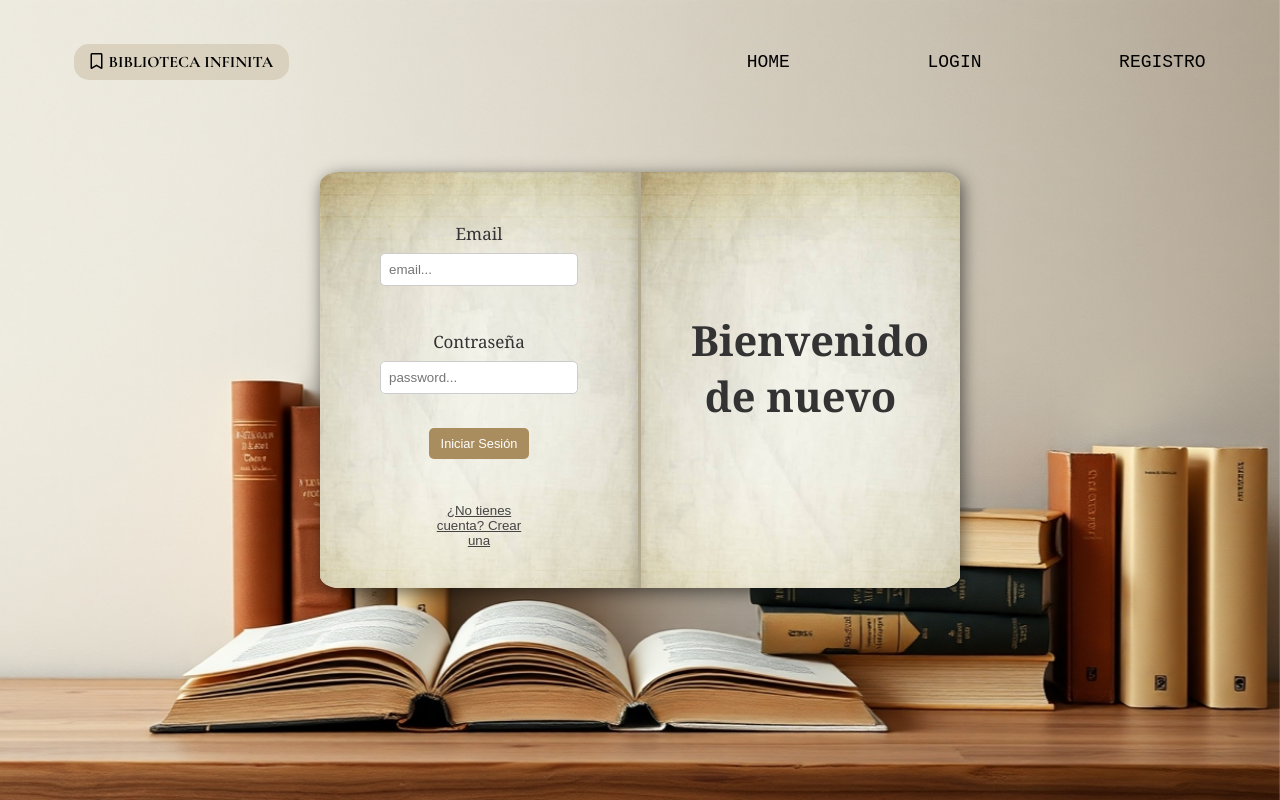
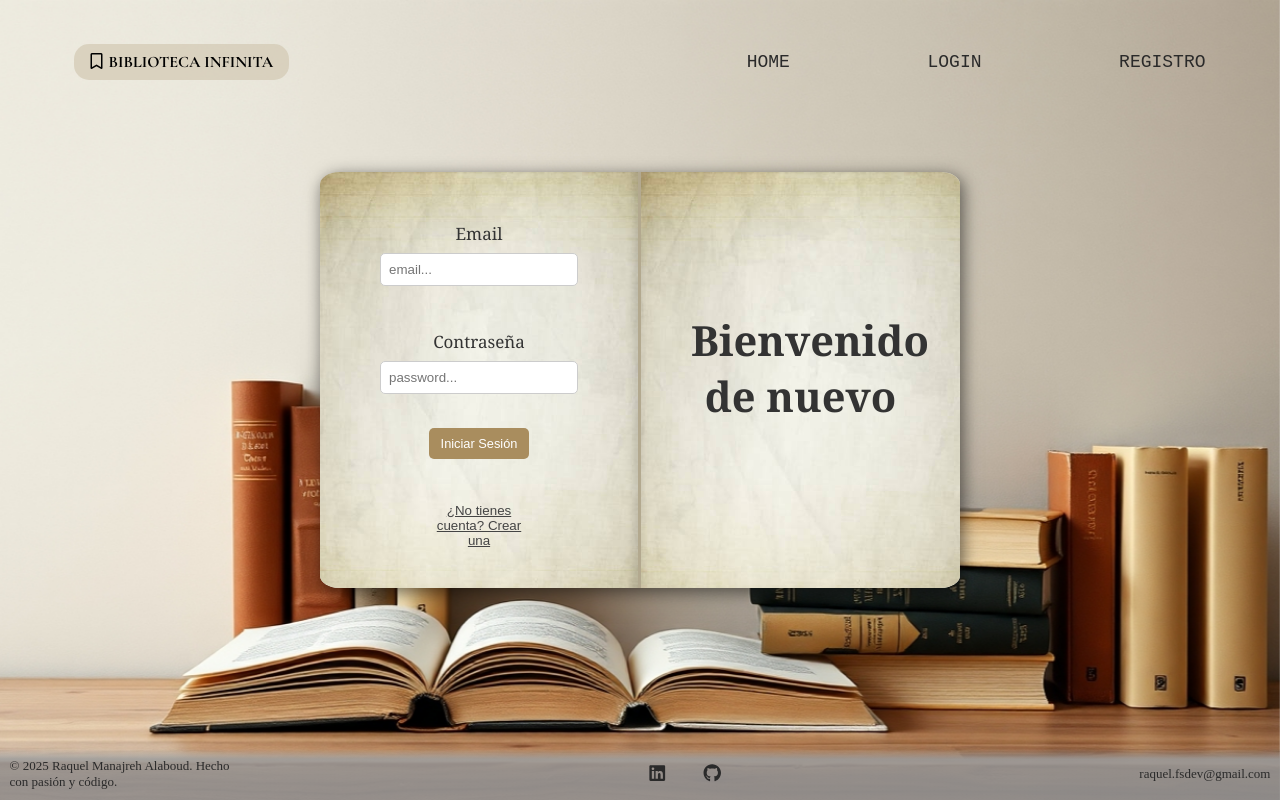
Before and after one commit to raquel-manajreh/BIBLIOTECA-INFINITA, a React (Vite) app: page /login in a window 1280 px wide. Built offline with nearby package versions, Linux system fonts and the light colour scheme; no server answers; a web font is replaced by a local one.

Commit message:
ahora si acabado ya que no tenia el footer

```diff
--- a/package.json
+++ b/package.json
@@ -12,6 +12,7 @@
   },
   "dependencies": {
     "@fortawesome/fontawesome-svg-core": "^7.0.0",
+    "@fortawesome/free-brands-svg-icons": "^7.0.0",
     "@fortawesome/free-solid-svg-icons": "^7.0.0",
     "@fortawesome/react-fontawesome": "^0.2.3",
     "@tailwindcss/vite": "^4.1.11",
--- a/src/components/App.jsx
+++ b/src/components/App.jsx
@@ -9,20 +9,25 @@ import AuthRoute from "./AuthRoutes/AuthRoute";
 
 import '../css/App.css';
 import BookLogin from "./BookLogin/BookLogin";
+import Footer from "./Footer/Footer";
 
 
 function App() {
 
   return (
-    <div>
+    <div className="app-container">
       <NavBar />
 
+      <main className="content">
         <Routes >
           <Route path="/" element={<Home />} />
           <Route  path="/login" element={<BookLogin />}/>
           <Route  path="/signup" element={<BookLogin />}/>
           <Route path="/biblioteca" element={<AuthRoute><Biblioteca /></AuthRoute>} />
         </Routes>
+      </main>
+
+      <Footer />
     </div>
   );
 }
--- /dev/null
+++ b/src/components/Footer/Footer.css
@@ -0,0 +1,59 @@
+.footer {
+    display: flex;
+    font-size: 10.5px;
+    flex-shrink: 0;
+    flex-direction: row;
+    align-items: center;
+    color: rgb(72, 72, 72);
+    background: linear-gradient(to top, rgba(155, 155, 155, 0.87) 80%, rgba(155, 155, 155, 0)); /* Aquí va el degradado */
+    padding: 0.4rem;
+    gap: 1rem;
+    width: 100%;
+    box-sizing: border-box;
+}
+
+.info{
+    display: flex;
+    flex-direction: row;
+    gap: 0.6rem;
+}
+
+a{
+ color: rgb(42, 42, 42);
+}
+
+/* Desktop (tablet en adelante) */
+@media (min-width: 768px) {
+    .footer{
+     font-size: 12px;
+     padding: 0.4rem;
+     gap: 4rem;
+     justify-content: center;
+    }
+    .info{
+     gap: 1rem;
+    }
+}
+
+
+/* Desktop (PC en adelante) */
+
+@media (min-width: 1024px) {
+
+    .footer{
+        color: rgb(42, 42, 42);
+        font-size: 12px;
+        gap: 18rem;
+    }
+    .info{
+        gap: 2rem;
+    }
+}
+
+@media (min-width: 1044px){
+    .footer{
+        font-size: 13px;
+        gap: 26rem;
+        padding: 0.6rem;
+    }
+}
--- /dev/null
+++ b/src/components/Footer/Footer.jsx
@@ -0,0 +1,29 @@
+import { FontAwesomeIcon } from '@fortawesome/react-fontawesome'
+import { faGithub, faLinkedin } from '@fortawesome/free-brands-svg-icons'
+
+import "../Footer/Footer.css";
+
+function Footer() {
+  return (
+    <div className="footer">
+      <div className="copyright">
+        <p>© 2025 Raquel Manajreh Alaboud. Hecho con pasión y código.</p>
+      </div>
+
+      <div className="info">
+        <a href="https://www.linkedin.com/in/raquel-manajreh-alaboud-396811321/" target="_blank" rel="noopener noreferrer">
+          <FontAwesomeIcon icon={faLinkedin} />
+        </a>
+        <a href="https://github.com/raquel-manajreh" target="_blank" rel="noopener noreferrer">
+          <FontAwesomeIcon icon={faGithub} />
+        </a>
+      </div>
+
+      <div className="contact">
+        <p>raquel.fsdev@gmail.com</p>
+      </div>
+    </div>
+  )
+}
+
+export default Footer;
--- a/src/css/App.css
+++ b/src/css/App.css
@@ -18,6 +18,18 @@ body::before {
   opacity: 1;
   z-index: -1;
 }
+
+.app-container {
+  display: flex;
+  flex-direction: column;
+  min-height: 100vh;
+}
+
+.content {
+  flex: 1 0 auto; /* crece para ocupar espacio */
+}
+
+
 
 /* TABLETS */
 @media (min-width: 768px){
@@ -52,8 +64,3 @@ body::before {
 
 
 }
-
-
-
-
-/* @import "tailwindcss"; */
```
Also changed, not shown: 2 other files (tests, documents, lock files or other folders). Lines whose indentation alone changed are shown as unchanged.
